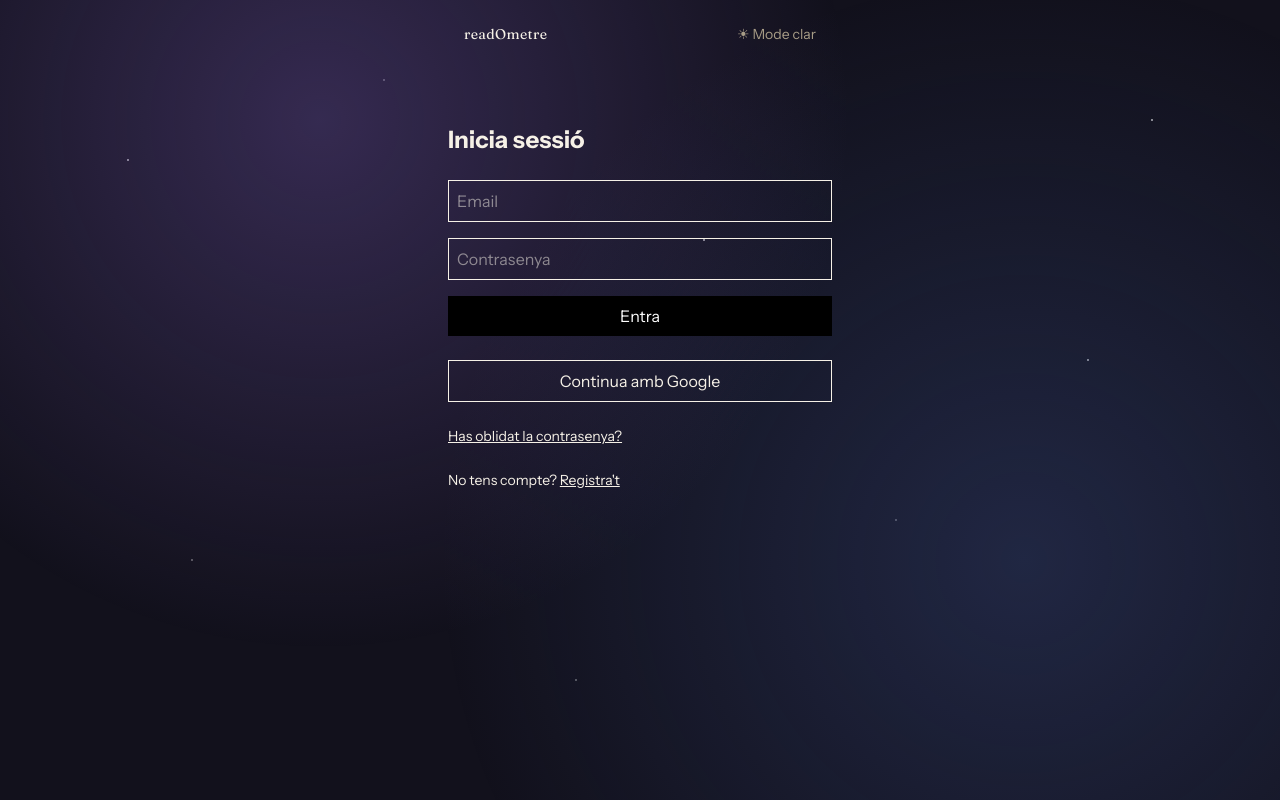
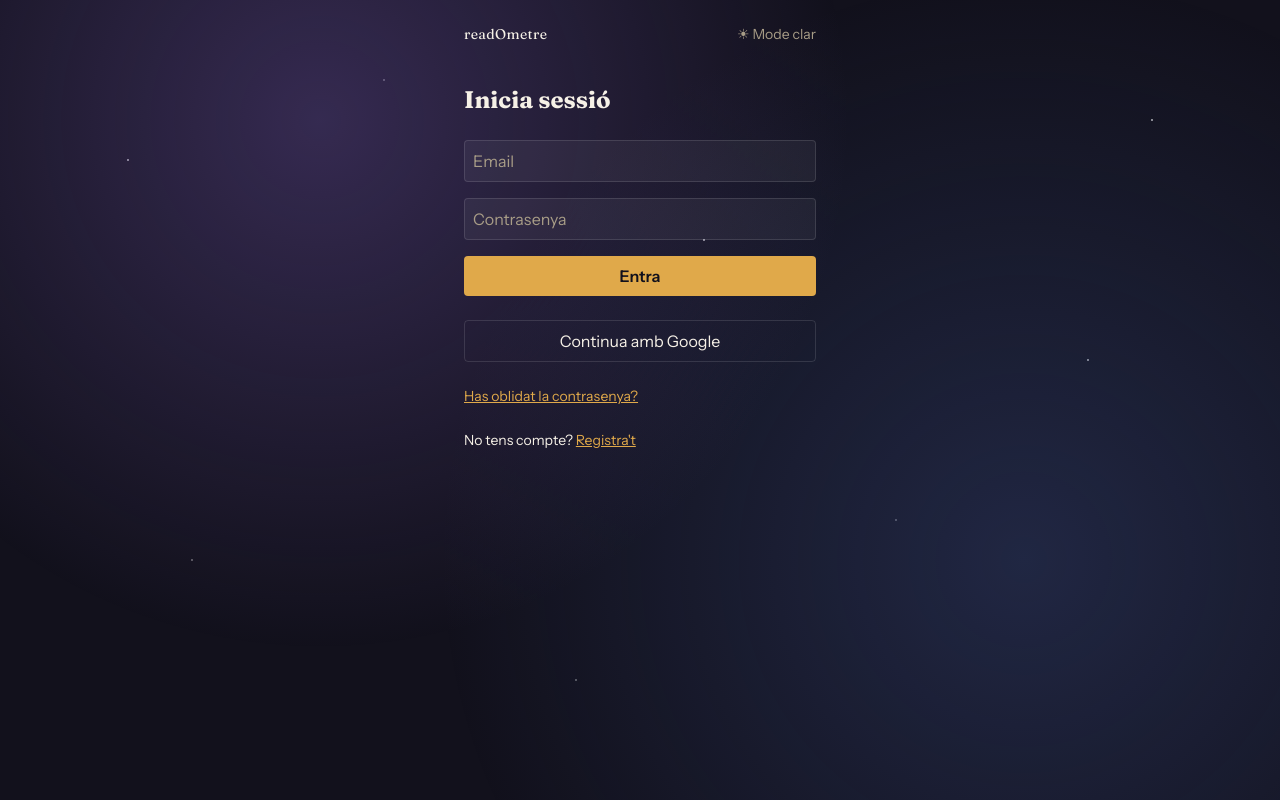
Before and after one commit to tonvil/readometre, a Next.js app: page /login in a window 1280 px wide. Built offline with nearby package versions, Linux system fonts and the light colour scheme; no server answers.

Commit message:
feat: apply design tokens to public auth pages

```diff
--- a/src/app/forgot-password/page.tsx
+++ b/src/app/forgot-password/page.tsx
@@ -16,8 +16,8 @@ export default function ForgotPasswordPage() {
 
   if (success) {
     return (
-      <main className="mx-auto mt-20 max-w-sm space-y-6">
-        <p className="text-sm text-gray-600">
+      <main className="relative z-10 mx-auto mt-10 max-w-sm space-y-6 px-4">
+        <p className="text-sm text-ink-muted">
           Si l&apos;email existeix, rebràs un enllaç per restablir la
           contrasenya.
         </p>
@@ -26,22 +26,27 @@ export default function ForgotPasswordPage() {
   }
 
   return (
-    <main className="mx-auto mt-20 max-w-sm space-y-6">
-      <h1 className="text-2xl font-bold">Recupera la contrasenya</h1>
+    <main className="relative z-10 mx-auto mt-10 max-w-sm space-y-6 px-4">
+      <h1 className="font-display text-2xl font-bold text-ink">
+        Recupera la contrasenya
+      </h1>
       <form action={handleSubmit} className="space-y-4">
         <input
           name="email"
           type="email"
           placeholder="Email"
           required
-          className="w-full border p-2"
+          className="w-full rounded border border-field-border bg-field-bg p-2 text-ink placeholder:text-ink-muted"
         />
-        <button type="submit" className="w-full bg-black p-2 text-white">
+        <button
+          type="submit"
+          className="w-full rounded bg-accent p-2 font-semibold text-accent-ink"
+        >
           Envia l&apos;enllaç
         </button>
       </form>
-      <p className="text-sm">
-        <a href="/login" className="underline">
+      <p className="text-sm text-ink">
+        <a href="/login" className="text-accent underline">
           Torna a l&apos;inici de sessió
         </a>
       </p>
--- a/src/app/login/page.tsx
+++ b/src/app/login/page.tsx
@@ -21,26 +21,49 @@ export default function LoginPage() {
   }
 
   return (
-    <main className="mx-auto mt-20 max-w-sm space-y-6">
-      <h1 className="text-2xl font-bold">Inicia sessió</h1>
+    <main className="relative z-10 mx-auto mt-10 max-w-sm space-y-6 px-4">
+      <h1 className="font-display text-2xl font-bold text-ink">
+        Inicia sessió
+      </h1>
       <form action={handleSubmit} className="space-y-4">
-        <input name="email" type="email" placeholder="Email" required className="w-full border p-2" />
-        <input name="password" type="password" placeholder="Contrasenya" required className="w-full border p-2" />
-        {error && <p className="text-sm text-red-600">{error}</p>}
-        <button type="submit" className="w-full bg-black p-2 text-white">
+        <input
+          name="email"
+          type="email"
+          placeholder="Email"
+          required
+          className="w-full rounded border border-field-border bg-field-bg p-2 text-ink placeholder:text-ink-muted"
+        />
+        <input
+          name="password"
+          type="password"
+          placeholder="Contrasenya"
+          required
+          className="w-full rounded border border-field-border bg-field-bg p-2 text-ink placeholder:text-ink-muted"
+        />
+        {error && <p className="text-sm text-danger">{error}</p>}
+        <button
+          type="submit"
+          className="w-full rounded bg-accent p-2 font-semibold text-accent-ink"
+        >
           Entra
         </button>
       </form>
-      <button onClick={handleGoogleLogin} className="w-full border p-2">
+      <button
+        onClick={handleGoogleLogin}
+        className="w-full rounded border border-field-border p-2 text-ink"
+      >
         Continua amb Google
       </button>
-      <p className="text-sm">
-        <a href="/forgot-password" className="underline">
+      <p className="text-sm text-ink">
+        <a href="/forgot-password" className="text-accent underline">
           Has oblidat la contrasenya?
         </a>
       </p>
-      <p className="text-sm">
-        No tens compte? <a href="/signup" className="underline">Registra&apos;t</a>
+      <p className="text-sm text-ink">
+        No tens compte?{" "}
+        <a href="/signup" className="text-accent underline">
+          Registra&apos;t
+        </a>
       </p>
     </main>
   );
--- a/src/app/reset-password/page.tsx
+++ b/src/app/reset-password/page.tsx
@@ -32,8 +32,10 @@ export default function ResetPasswordPage() {
   }
 
   return (
-    <main className="mx-auto mt-20 max-w-sm space-y-6">
-      <h1 className="text-2xl font-bold">Estableix una contrasenya nova</h1>
+    <main className="relative z-10 mx-auto mt-10 max-w-sm space-y-6 px-4">
+      <h1 className="font-display text-2xl font-bold text-ink">
+        Estableix una contrasenya nova
+      </h1>
       <form action={handleSubmit} className="space-y-4">
         <input
           name="password"
@@ -41,7 +43,7 @@ export default function ResetPasswordPage() {
           placeholder="Contrasenya nova"
           required
           minLength={6}
-          className="w-full border p-2"
+          className="w-full rounded border border-field-border bg-field-bg p-2 text-ink placeholder:text-ink-muted"
         />
         <input
           name="confirmPassword"
@@ -49,15 +51,18 @@ export default function ResetPasswordPage() {
           placeholder="Repeteix la contrasenya"
           required
           minLength={6}
-          className="w-full border p-2"
+          className="w-full rounded border border-field-border bg-field-bg p-2 text-ink placeholder:text-ink-muted"
         />
-        {error && <p className="text-sm text-red-600">{error}</p>}
-        <button type="submit" className="w-full bg-black p-2 text-white">
+        {error && <p className="text-sm text-danger">{error}</p>}
+        <button
+          type="submit"
+          className="w-full rounded bg-accent p-2 font-semibold text-accent-ink"
+        >
           Desa la contrasenya
         </button>
       </form>
-      <p className="text-sm">
-        <a href="/forgot-password" className="underline">
+      <p className="text-sm text-ink">
+        <a href="/forgot-password" className="text-accent underline">
           Torna a demanar un enllaç
         </a>
       </p>
--- a/src/app/signup/page.tsx
+++ b/src/app/signup/page.tsx
@@ -15,25 +15,46 @@ export default function SignupPage() {
 
   if (success) {
     return (
-      <main className="mx-auto mt-20 max-w-sm">
-        <p>Revisa el teu email per confirmar el compte.</p>
+      <main className="relative z-10 mx-auto mt-10 max-w-sm px-4">
+        <p className="text-ink">Revisa el teu email per confirmar el compte.</p>
       </main>
     );
   }
 
   return (
-    <main className="mx-auto mt-20 max-w-sm space-y-6">
-      <h1 className="text-2xl font-bold">Crea un compte</h1>
+    <main className="relative z-10 mx-auto mt-10 max-w-sm space-y-6 px-4">
+      <h1 className="font-display text-2xl font-bold text-ink">
+        Crea un compte
+      </h1>
       <form action={handleSubmit} className="space-y-4">
-        <input name="email" type="email" placeholder="Email" required className="w-full border p-2" />
-        <input name="password" type="password" placeholder="Contrasenya" required minLength={6} className="w-full border p-2" />
-        {error && <p className="text-sm text-red-600">{error}</p>}
-        <button type="submit" className="w-full bg-black p-2 text-white">
+        <input
+          name="email"
+          type="email"
+          placeholder="Email"
+          required
+          className="w-full rounded border border-field-border bg-field-bg p-2 text-ink placeholder:text-ink-muted"
+        />
+        <input
+          name="password"
+          type="password"
+          placeholder="Contrasenya"
+          required
+          minLength={6}
+          className="w-full rounded border border-field-border bg-field-bg p-2 text-ink placeholder:text-ink-muted"
+        />
+        {error && <p className="text-sm text-danger">{error}</p>}
+        <button
+          type="submit"
+          className="w-full rounded bg-accent p-2 font-semibold text-accent-ink"
+        >
           Registra&apos;t
         </button>
       </form>
-      <p className="text-sm">
-        Ja tens compte? <a href="/login" className="underline">Inicia sessió</a>
+      <p className="text-sm text-ink">
+        Ja tens compte?{" "}
+        <a href="/login" className="text-accent underline">
+          Inicia sessió
+        </a>
       </p>
     </main>
   );
```
